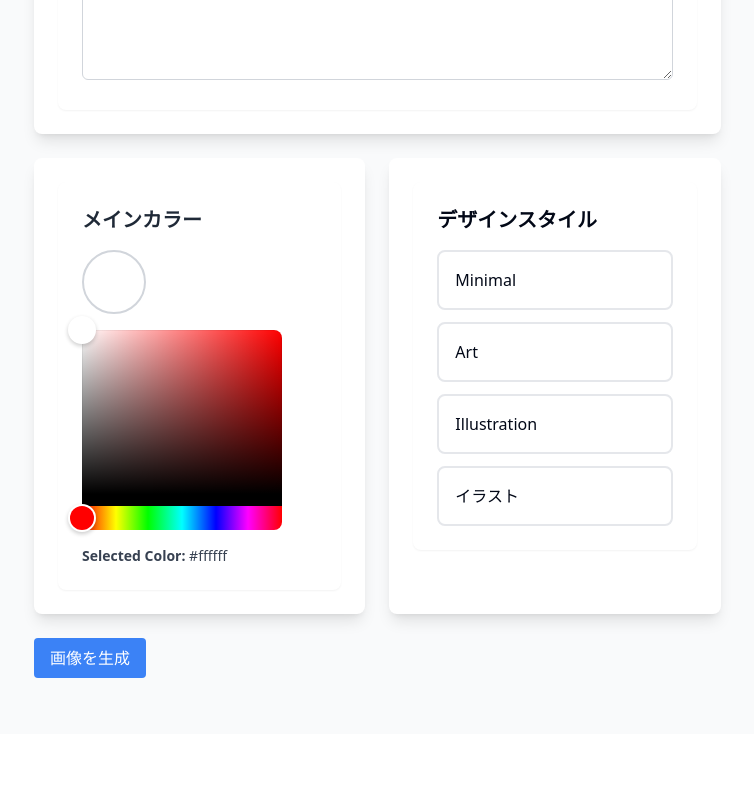
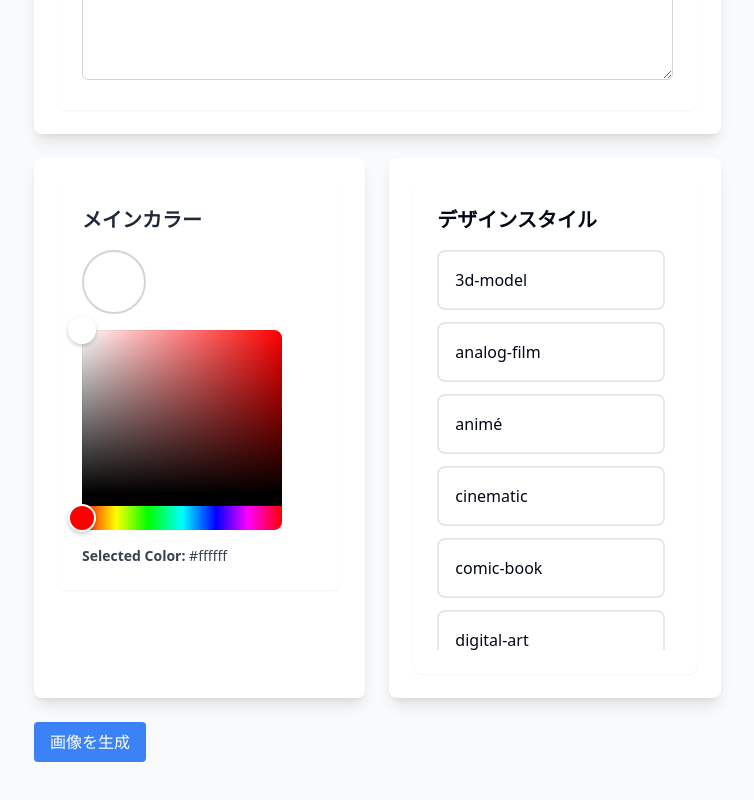
Before and after one commit to kanadomekei/progate-hackthon-candle, a Next.js app in the folder frontend/: page / in a window 1280 px wide. Shown: the part 538-1338 px from the top of the page, without its empty margins (6-760 px from the left). Before the commit the page ends 1272 px from the top, so only its background shows below. Built offline with nearby package versions, Linux system fonts and the light colour scheme; no server answers.

Commit message:
Styleの選択肢を変更

```diff
--- a/frontend/src/components/DesignStyle.tsx
+++ b/frontend/src/components/DesignStyle.tsx
@@ -7,7 +7,25 @@ interface StyleSelectorProps {
   onStyleSelect: (styles: DesignStyle[]) => void;
 }
 
-const DESIGN_STYLES = ["Minimal", "Art", "Illustration", "イラスト"];
+const DESIGN_STYLES = [
+  "3d-model",
+  "analog-film",
+  "animé",
+  "cinematic",
+  "comic-book",
+  "digital-art",
+  "enhance",
+  "fantasy-art",
+  "isometric",
+  "line-art",
+  "low-poly",
+  "modeling-compound",
+  "neon-punk",
+  "origami",
+  "photographic",
+  "pixel-art",
+  "tile-texture"
+];
 
 export function StyleSelector({
   selectedStyles,
@@ -33,7 +51,7 @@ export function StyleSelector({
     <div className="bg-white p-6 rounded-lg shadow-sm">
       <h2 className="text-xl font-semibold mb-4">デザインスタイル</h2>
 
-      <div className="space-y-3">
+      <div className="space-y-3 max-h-[400px] overflow-y-auto pr-2">
         {DESIGN_STYLES.map((style) => (
           <button
             key={style}
```
